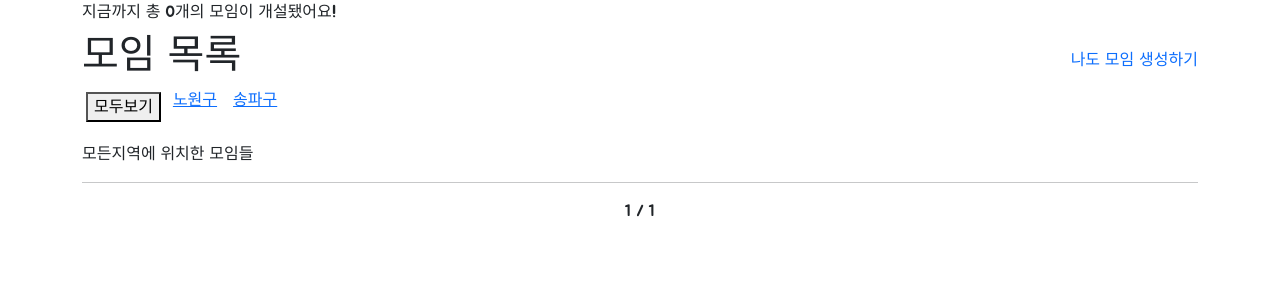
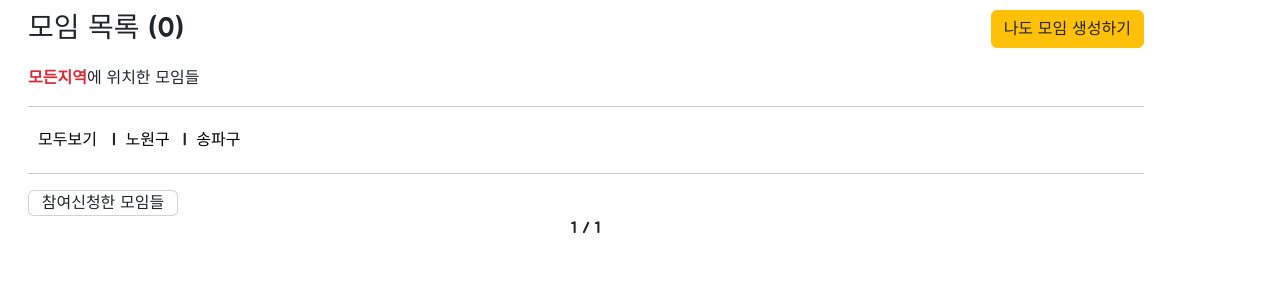
Before and after one commit to tnpfldyd/semi_pjt_2, a Django app: page /meetings/ in a window 1280 px wide. Shown: the part 70-370 px from the top of the page. Run offline with Django 3.2, Linux system fonts and the light colour scheme; data that the repository does not hold is empty; some libraries are stand-ins or nearby versions; some web fonts are replaced.

Commit message:
meeting detail

```diff
--- a/meetings/models.py
+++ b/meetings/models.py
@@ -34,6 +34,7 @@ class Meeting(models.Model):
     text = models.TextField(blank=True)
     created_at = models.DateTimeField(auto_now_add=True)
     belong = models.ManyToManyField(settings.AUTH_USER_MODEL, related_name="belongs", blank=True)
+    # enter_record = models.ManyToManyField(settings.AUTH_USER_MODEL, related_name="enter_records", blank=True)
 
 
 class Comment(models.Model):
--- a/meetings/templates/meetings/index.html
+++ b/meetings/templates/meetings/index.html
@@ -6,54 +6,64 @@
 
 
 {% comment %} 모임생성 버튼 및 숫자 {% endcomment %}
-<div class="container">
-  <div>
-    지금까지 총 {{ meetings_count }}개의 모임이 개설됐어요!
-  </div>
-</div>
+
 {% comment %} 모임 목록 {% endcomment %}
 
-<div class="container mt-2">
+<div class="container mt-2 m-3">
   <div class="d-flex justify-content-between align-items-center">
-    <h1>모임 목록</h1>
-    <div>
-      <a class="text-decoration-none" href="{% url 'meetings:create' %}">나도 모임 생성하기</a>
+    <div class="fs-3">모임 목록 ({{ meetings_count }})</div>
+    <div class="btn btn-warning">
+      <a style="text-decoration:none" class="text-dark" href="{% url 'meetings:create' %}">나도 모임 생성하기</a>
     </div>
   </div>
   {% comment %} 지역별 목록 {% endcomment %}
   <div class="container p-0">
-    <div class="d-flex">
-      <form action="{% url 'meetings:index'%}" method="POST" class="m-1">
-        {% csrf_token %}
-        <button name="reset" value="reset">
-          모두보기
-        </button>
-      </form>
-      {% for local in meetings_local_list %}
-      <a href="?local={{local}}" class="mx-2">
-        {{ local }}
-      </a>
-      {% endfor %}
-    </div>
+
   </div>
   <div class="mt-3">
-    {{ meetings_local_name }}에 위치한 모임들
+    <span class="fw-bold" style="color: #da2c38">{{ meetings_local_name }}</span>에 위치한 모임들
     <hr/>
   </div>
 
+  <div class="d-flex align-items-center">
+    <form custom-form action="{% url 'meetings:index'%}" method="POST" class="m-1">
+      {% csrf_token %}
+      <button id="custom-btn" name="reset" value="reset">
+        모두보기
+      </button>
+    </form>
+    {% for local in meetings_local_list %}
+    <span class="mx-1">|
+      <a href="?local={{local}}" class="mx-1 custom-link" style="text-decoration:none">
+      {{ local }}
+      </a>
+    </span>
+    {% endfor %}
+  </div>
+  <hr/>
 <div class="d-flex">
   {% for meeting in page_obj %}
-  <div class="row row-cols-1 row-cols-md-2">
-    <div class="col">
+  <div class="row row-cols-1 row-cols-md-2 mx-1">
+    <div class="card-header">
+      {% if request.user in meeting.belong.all %}
+          <div class="JJim fs-3" >
+            ❤️
+          </div>
+      {% endif %}
       <div class="card mb-4" style="width: 21rem; height:550px;">
         {% if meeting.image %}
-        <img src="{{ meeting.image.url }}" class="card-img-top" alt="...">
+        <img src="{{ meeting.image.url }}" class="card-img-top" alt="..." style="height:300px;">
         {% else %}
           <img src="https://dummyimage.com/600x360/000000/c4c4c4" class="my4-2">
         {% endif %}
         <div class="card-body" style="min-height:100px;">
           <h5 class="card-title">{{ meeting.title }}</h5>
+          <hr/>
           <p class="card-text">{{ meeting.content|truncatewords:14 }}</p>
+        </div>
+        {% comment %} 방장 {% endcomment %}
+        <div class="d-flex justify-content-end">
+          방장 프로필:<a class="mx-2" href="{% url 'accounts:profile' meeting.user.username %}">{{ meeting.user.nickname }}</a>
         </div>
         <small class="d-flex justify-content-end mx-2">{{ meeting.created_at|date:'o.m.d D' }} {{meeting.created_at|time:"H:i"}}</small>
         <div class="card-footer d-flex justify-content-between align-items-center">
@@ -61,13 +71,13 @@
           <div>
             {% if request.user in meeting.belong.all %}
             <a href="{% url 'meetings:detail' meeting.pk %}" class="btn btn-primary px-3">
-              <span>🔒</span>
-              <span>1입장하기</span>
+              <span></span>
+              <span>입장하기</span>
             </a>
             {% elif meeting.password %}
-            <button method="POST" onClick="" type="button" class="btn btn-primary px-3" data-bs-toggle="modal" data-bs-target="#{{meeting.text}}">
+            <button action="{% url 'meetings:password' meeting.pk %}" method="POST" onClick="" type="button" class="btn btn-primary px-3" data-bs-toggle="modal" data-bs-target="#{{meeting.text}}">
               <span>🔒</span>
-              <span>2입장하기</span>
+              <span>입장하기</span>
             </button>
             {% else %}
             <a href="{% url 'meetings:detail' meeting.pk %}" class="btn btn-primary px-3">
@@ -77,11 +87,7 @@
             {% endif %}
             {% comment %}  {% endcomment %}
           </div>
-          {% if request.user in meeting.belong.all %}
-          <div>
-            ❤️
-          </div>
-          {% endif %}
+
           <div>
             {% comment %} is_closed 로직 {% endcomment %}
             {% if meeting.is_closed == True %}
@@ -97,6 +103,7 @@
   </div>
 
 
+
             {% comment %} 모달 {% endcomment %}
             <div class="modal fade" id="{{meeting.text}}" tabindex="-1" aria-labelledby="exampleModalLabel" aria-hidden="true">
               <div class="modal-dialog">
@@ -109,7 +116,7 @@
                     <button type="button" class="btn-close" data-bs-dismiss="modal" aria-label="Close"></button>
                   </div>
                   <div class="modal-footer">
-                    <form action="{% url 'meetings:detail' meeting.pk %}" method="POST">
+                    <form action="{% url 'meetings:password' meeting.pk %}" method="POST">
                       {% csrf_token %}
                       <input type="password" name="password" id="password" style="width:400px;">
                       <input type="submit">
@@ -118,8 +125,31 @@
                 </div>
               </div>
             </div>
+
   {% endfor %}
+  {% comment %} 내가참여한 모임들 {% endcomment %}
+  <div class="card d-flex align-items-center" style="min-width: 150px;">
+    <div>참여신청한 모임들</div>
+    {% for meeting in meetings_all %}
+    <div class="d-flex align-items-center">
+        {% if request.user in meeting.belong.all %}
+          <a style="text-decoration:none;" href="{% url 'meetings:detail' meeting.pk %}" class="text-dark">{{ meeting.title }}</a>
+          <form id="custom-form" action="{% url 'meetings:detail' meeting.pk %}" method="POST" class="m-1">
+            {% csrf_token %}
+            <button id="custom-btn"name="belong_id2" value="belong_id2">
+              <svg xmlns="http://www.w3.org/2000/svg" width="22" height="22" fill="currentColor" class="bi bi-trash3" viewBox="0 0 16 16">
+                <path d="M6.5 1h3a.5.5 0 0 1 .5.5v1H6v-1a.5.5 0 0 1 .5-.5ZM11 2.5v-1A1.5 1.5 0 0 0 9.5 0h-3A1.5 1.5 0 0 0 5 1.5v1H2.506a.58.58 0 0 0-.01 0H1.5a.5.5 0 0 0 0 1h.538l.853 10.66A2 2 0 0 0 4.885 16h6.23a2 2 0 0 0 1.994-1.84l.853-10.66h.538a.5.5 0 0 0 0-1h-.995a.59.59 0 0 0-.01 0H11Zm1.958 1-.846 10.58a1 1 0 0 1-.997.92h-6.23a1 1 0 0 1-.997-.92L3.042 3.5h9.916Zm-7.487 1a.5.5 0 0 1 .528.47l.5 8.5a.5.5 0 0 1-.998.06L5 5.03a.5.5 0 0 1 .47-.53Zm5.058 0a.5.5 0 0 1 .47.53l-.5 8.5a.5.5 0 1 1-.998-.06l.5-8.5a.5.5 0 0 1 .528-.47ZM8 4.5a.5.5 0 0 1 .5.5v8.5a.5.5 0 0 1-1 0V5a.5.5 0 0 1 .5-.5Z"/>
+              </svg>
+            </button>
+          </form>
+        {% endif %}
+      </div>
+      {% endfor %}
   </div>
+</div>
+
+
+
 
 {% comment %} 노원구 {% endcomment %}
 
--- a/meetings/urls.py
+++ b/meetings/urls.py
@@ -14,6 +14,9 @@ urlpatterns = [
         views.comment_delete,
         name="comment_delete",
     ),
+    path(
+      "<int:meeting_pk>/password/", views.password, name="password"
+    ),
     # comment
     path("<int:meeting_pk>/comment/create/", views.comment_create, name="comment_create"),
 ]
--- a/meetings/views.py
+++ b/meetings/views.py
@@ -16,6 +16,7 @@ def home(request):
 def index(request):
     meetings = Meeting.objects.order_by("-pk")
     meetings_all = Meeting.objects.all()
+
     # 모임이 몇개 개설됐는지
     meetings_count = Meeting.objects.all().count()
 
@@ -49,6 +50,7 @@ def index(request):
       context = {
         "nw": nw,
         "meetings": meetings,
+        "meetings_all": meetings_all,
         "page_obj": page_obj,
         "meetings_local": meetings_local,
         "meetings_local_name": meetings_local_name,
@@ -71,6 +73,7 @@ def index(request):
         "sp": sp,
         "meetings": meetings,
         "page_obj": page_obj,
+        "meetings_all": meetings_all,
         "meetings_local": meetings_local,
         "meetings_local_name": meetings_local_name,
         "meetings_count": meetings_count,
@@ -85,6 +88,7 @@ def index(request):
           "at_all": at_all,
           "meetings": meetings,
           "page_obj": page_obj,
+          "meetings_all": meetings_all,
           "meetings_local": meetings_local,
           "meetings_local_name": meetings_local_name,
           "meetings_count": meetings_count,
@@ -118,17 +122,36 @@ def create(request):
 
     return render(request, "meetings/create.html", context)
 
+def password(request, meeting_pk):
+    meeting = Meeting.objects.get(pk=meeting_pk)
+    print(meeting.password)
+    print(request.POST.get('password'))
+    if request.POST.get('password') == meeting.password:
+
+      return detail(request, meeting_pk)
+    else:
+      messages.warning(request, "비밀번호가 일치하지 않습니다.😀")
+      return redirect("meetings:index")
+
 
 def detail(request, meeting_pk):
     meeting = Meeting.objects.get(pk=meeting_pk)
     comments = meeting.comment_set.all()
     form = CommentForm()
-    session_id = request.session.session_key
 
     user_list = meeting.belong.all() # 유저리스트를 보여줄 코드
 
+    user = request.user # request.user => 현재 로그인한 유저
 
-    user = request.user # request.user => 현재 로그인한 유저
+    if request.POST.get("belong_id2"):
+      if meeting.belong.filter(id = user.id).exists(): # 이미 참여를 누른 유저일 때
+        meeting.belong.remove(user)
+        messages.error(request, "참여 취소😀")
+      else: # 참여를 누르지 않은 유저일 때
+        meeting.belong.add(user) # belong 필드에 현재 유저 삭제
+        messages.success(request, "참여 성공😀")
+      return redirect("meetings:index")
+
     if request.POST.get("belong_id"):
       if meeting.belong.filter(id = user.id).exists(): # 이미 참여를 누른 유저일 때
         meeting.belong.remove(user)
@@ -149,9 +172,7 @@ def detail(request, meeting_pk):
       }
       return render(request, "meetings/detail.html", context)
 
-    # DB에 없는데 패스워드가 일치하다면
-    elif request.POST.get('password') == meeting.password:
-
+    else:
       context = {
         "user_list": user_list,
         "meeting": meeting,
@@ -159,21 +180,6 @@ def detail(request, meeting_pk):
         "commentform": form,
         }
       return render(request, "meetings/detail.html", context)
-
-    # 이미 방에 들와본 경험이 있어서 session_id가 있다면
-    elif session_id:
-
-      context = {
-        "user_list": user_list,
-        "meeting": meeting,
-        "comments": comments,
-        "commentform": form,
-        }
-      return render(request, "meetings/detail.html", context)
-
-
-    else:
-      return redirect("meetings:index")
 
 
 
--- a/static/style.css
+++ b/static/style.css
@@ -115,3 +115,66 @@ a {
 }
 
 /* 폼에서 양말, 벽난로 선택 끝 */
+
+/* meeting index */
+.card-header {
+  position: relative;
+}
+
+.JJim {
+  z-index: 1;
+  margin-top: 3px;
+  margin-left: 5px;
+  position: absolute;
+}
+
+#custom-form {
+  color: #006f57;
+
+}
+
+.custom-link {
+  color: black;
+
+}
+
+.custom-link:hover {
+  color: #cc041e;
+  font-weight: bold;
+}
+
+.custom-card {
+  max-width: 350px;
+  min-width: 350px;
+  margin: 0px 5px;
+  overflow: hidden;
+}
+
+.custom-card img{
+  max-width: 350px;
+  max-width: initial;
+  margin-left: 0%;
+}
+
+.custom-card{
+  max-height: 550px;
+  min-height: 550px;
+  overflow: hidden;
+}
+
+.custom-card img{
+  min-height: 550px;
+  max-height: initial;
+  margin-top: 15%;
+}
+
+#custom-btn {
+  color: #010200;
+  background-color: #fff;
+  border: none;
+}
+
+#custom-btn:hover {
+  color: #cc041e;
+  font-weight: bold;
+}
```
Also changed, not shown: meetings/migrations/0001_initial.py, meetings/migrations/0002_rename_meeting_id_comment_meeting.py (deleted).
